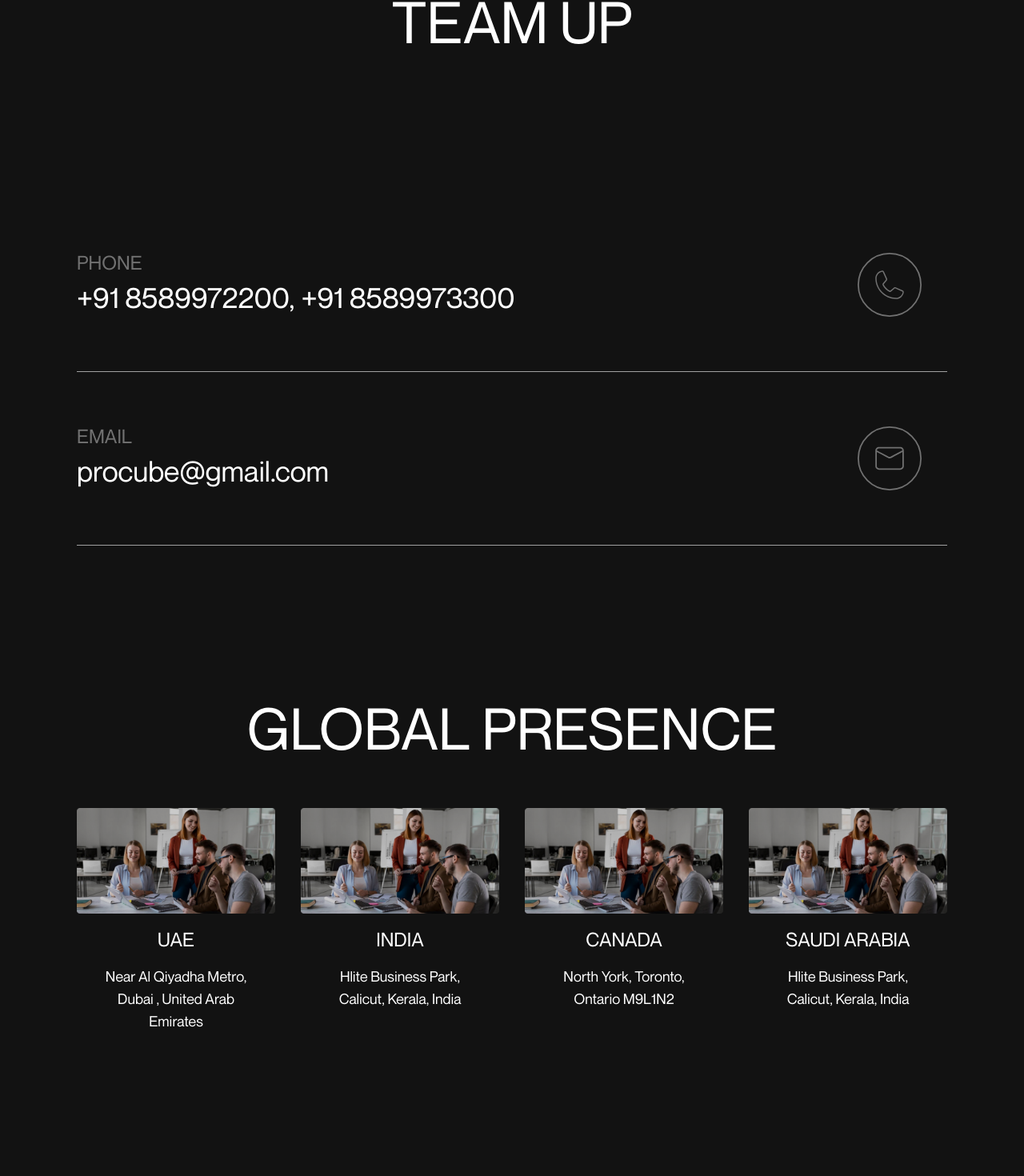
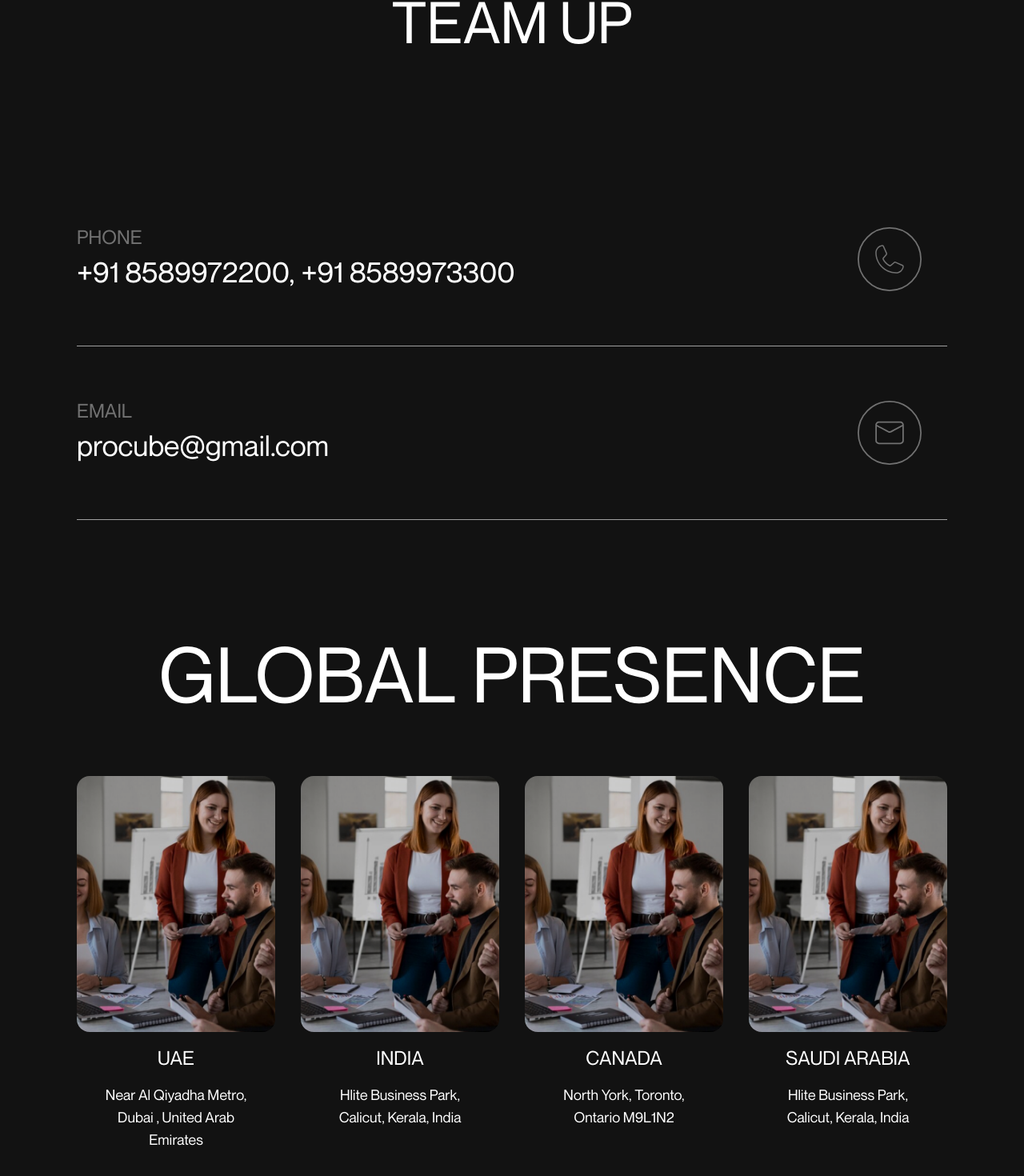
Before and after one commit to procube-cx/procube, a React (Create React App) app: page /contact in a window 1280 px wide. Shown: the part 256-1726 px from the top of the page at 80% size. Built offline with nearby package versions, Linux system fonts and the light colour scheme.

Commit message:
contact chagnes

```diff
--- a/src/App.js
+++ b/src/App.js
@@ -21,7 +21,7 @@ function App() {
           <Route path='/portfolio' element={<Portfolio />} />
           <Route path='/insight' element={<Insight />} />
           <Route path='/services' element={<Services />} />
-          <Route path='/contact' element={<Contact />} />
+          <Route path='/contact' element={<Contact />} />W
         </Routes>
       </BrowserRouter>
     </div>
--- a/src/component/contact/Contact2.js
+++ b/src/component/contact/Contact2.js
@@ -4,7 +4,7 @@ import email from '../../assets/images/icons/email.svg'
 
 const Contact2 = () => {
     return (
-        <div className='px-6 md:px-24 flex flex-col font-normal py-6 md:py-24'>
+        <div className='px-6 md:px-24 flex flex-col font-normal py-6 md:py-16'>
             <div className='flex flex-row justify-between py-5 md:py-16 border-b-[1px] border-opacity-60 border-white'>
                 <div className='flex flex-col '>
                     <p className='opacity-40 text-sm md:text-2xl uppercase'>Phone</p>
--- a/src/component/contact/Contact3.js
+++ b/src/component/contact/Contact3.js
@@ -24,7 +24,7 @@ const cardDetails = [{
 const card = (title, description, icon,key) => {
   return (
     <div className='flex flex-col max-w-xl text-center gap-4' key={key}>
-      <img src={icon} alt="icon" className='font-normal' />
+      <img src={icon} alt="icon" className='font-normal md:h-80 object-cover rounded-2xl' />
       <p className={`uppercase text-base md:text-2xl`}>{title}</p>
       <p className={`capitalize text-xs md:text-lg mx-auto max-w-[78%]`}>{description}</p>
     </div>
@@ -33,10 +33,10 @@ const card = (title, description, icon,key) => {
 
 const Contact3 = () => {
   return (
-    <div className='pt-24 px-6 md:px-24'>
-      <div className='flex flex-col w-full h-full items-center gap-6 md:gap-16'>
+    <div className='pt-20 px-6 md:px-24'>
+      <div className='flex flex-col w-full h-full items-center gap-6 md:gap-20'>
         <div className='flex flex-col md:max-w-4xl text-center gap-2 md:gap-6'>
-          <p className='font-normal text-4xl md:text-7xl'>GLOBAL PRESENCE</p>
+          <p className='font-normal text-4xl md:text-8xl'>GLOBAL PRESENCE</p>
         </div>
         <div>
           <div className='grid grid-cols-2 md:grid-cols-3 lg:grid-cols-4 gap-3 md:gap-8'>
```
